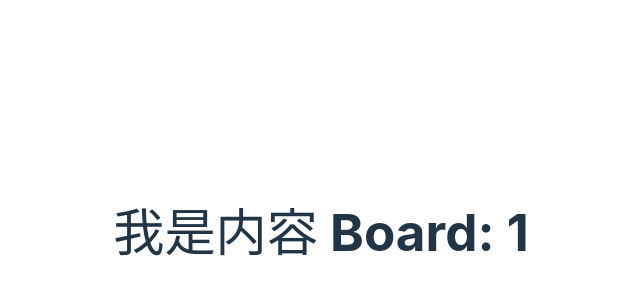
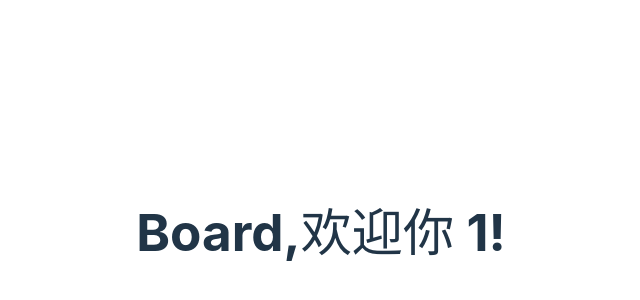
Before and after one commit to liyahuan/react-be-demo, a React (Vite) app: page /board/1 in a window 1280 px wide. Shown: the part 168-468 px from the top of the page, without its empty margins (319-959 px from the left). Built offline with nearby package versions, Linux system fonts and the light colour scheme.

Commit message:
feat: route实现传递input值到第二个界面

```diff
--- a/src/pages/Board/index.tsx
+++ b/src/pages/Board/index.tsx
@@ -2,10 +2,10 @@ import { useParams } from "react-router-dom";
 
 function Board (){
   const params = useParams();
-  const query = params.query
+  const name = params.name
   return(
     <h1>
-      我是内容 Board: {query}
+      Board,欢迎你 {name}!
     </h1>
   )
 }
--- a/src/pages/Layout/index.tsx
+++ b/src/pages/Layout/index.tsx
@@ -7,7 +7,7 @@ function Layout (){
   const navigate = useNavigate();
   function handlebuttonClick(){
     event?.preventDefault();
-    navigate(`board${name}`)
+    navigate(`board/${name}`)
   }
   return(
     <div>
--- a/src/router/index.tsx
+++ b/src/router/index.tsx
@@ -9,7 +9,7 @@ const router = createBrowserRouter([
     element: <Layout />,
   },
   {
-    path: 'board/:query',
+    path: 'board/:name',
     element: <Board />,
   },
   {
```
